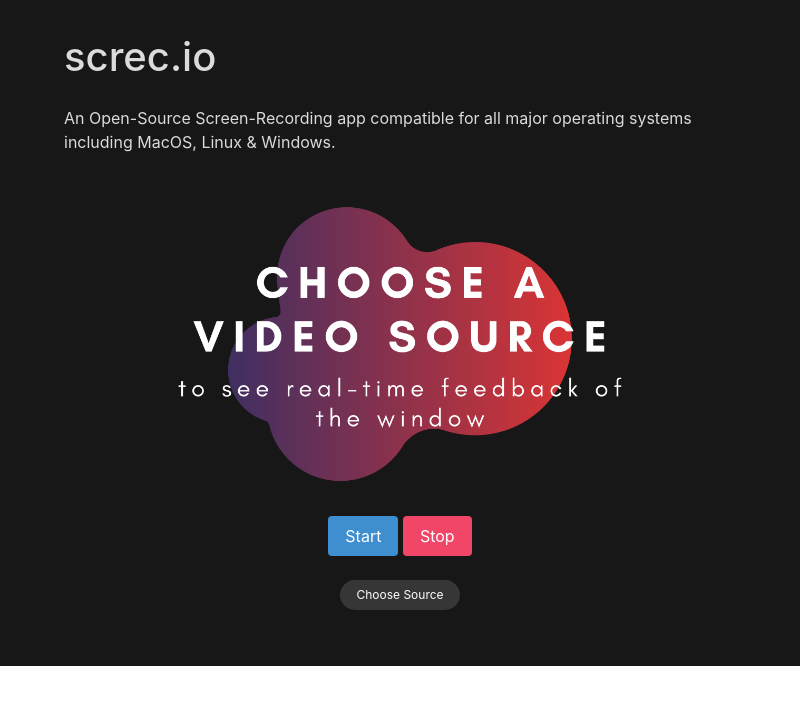
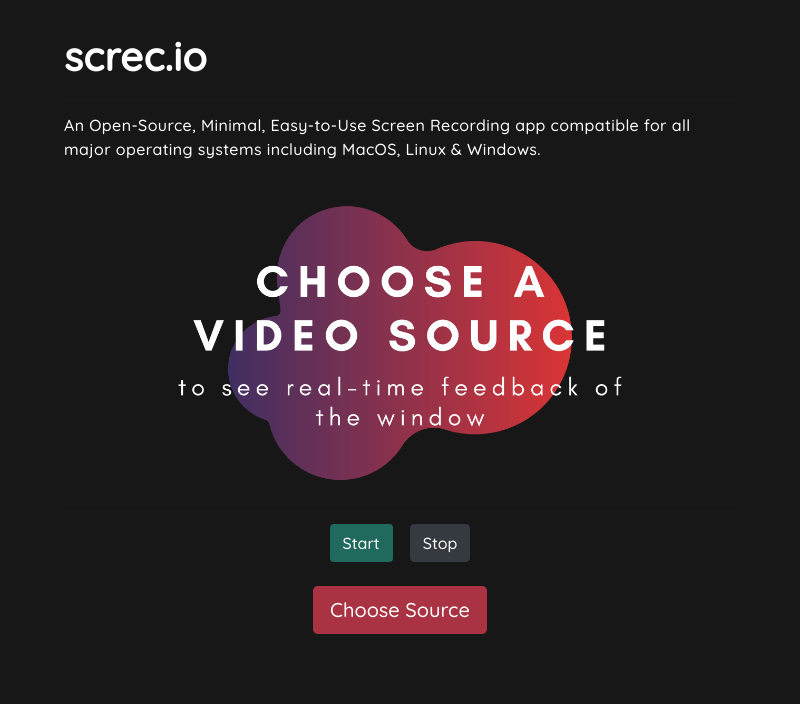
Before and after one commit to akshitsarin/screc.io, an Electron app: page screc.io/src/index.html in a window 800 px wide. Drawn offline with nearby package versions, Linux system fonts and the light colour scheme; no server answers.

Commit message:
refactored code | minor UI/layout changes

```diff
--- a/screc.io/src/index.css
+++ b/screc.io/src/index.css
@@ -1,10 +1,11 @@
 body {
-	font-family: -apple-system, BlinkMacSystemFont, "Segoe UI", Roboto, Helvetica, Arial, sans-serif;
 	margin: 0;
-	/* max-width: 40rem; */
-	width: 100%;
-	padding: 2rem 4rem 2rem 4rem;
-	background-color: #171717;
+	width: 100% !important;
+	padding: 2rem 4rem 1rem 4rem;
+	background-color: #171717 !important;
+	font-family: 'Quicksand', sans-serif !important;
+	color: white !important;
+	overflow-x: hidden !important;
 }
 
 /* disable selection */
@@ -18,11 +19,50 @@
   background: #171717; /* color of the tracking area */
 }
 
+#heading{
+	font-weight: 600 !important;
+	letter-spacing: 0.4px;
+}
+
+#description{
+	letter-spacing: 0.4px;
+}
+
 video{
 	width : 80%;
 	height: auto;
 	padding-left: 1rem;
 	padding-right: 1rem;
+}
+
+#start{
+	background-color: #206a5d;
+	color: white;
+}
+
+#start:hover{
+	background-color: #185247;
+	color: white;
+}
+
+/* #start, #start:focus, #start.active:focus, #start:active:focus{
+	border: none !important;
+	outline:none !important;
+} */
+
+#stop{
+	margin-left: 0.8em;
+	color: white;
+}
+
+#selectVideo{
+	background-color: #A93343;
+	color: white;
+}
+
+#selectVideo:hover{
+	background-color: #912d3b;
+	color: white;
 }
 
 .controls{
--- a/screc.io/src/index.html
+++ b/screc.io/src/index.html
@@ -3,25 +3,39 @@
 
   <head>
     <meta charset="UTF-8">
-    <title>screc.io</title>
-    <link rel="stylesheet" href="https://cdn.jsdelivr.net/npm/bulma@0.9.0/css/bulma.min.css">
+    <title>screc.io - An Open Source Screen Recorder</title>
 
     <link rel="stylesheet" href="index.css">
+    <link rel="stylesheet" href="https://stackpath.bootstrapcdn.com/bootstrap/4.5.0/css/bootstrap.min.css"
+      integrity="sha384-9aIt2nRpC12Uk9gS9baDl411NQApFmC26EwAOH8WgZl5MYYxFfc+NcPb1dKGj7Sk" crossorigin="anonymous">
+    <link href="https://fonts.googleapis.com/css2?family=Quicksand:wght@500&display=swap" rel="stylesheet">
+
     <script defer src = "render.js"></script>
   </head>
 
   <body class="disable-select">
-    <h2 class="subtitle is-size-2 has-text-weight-medium is-family-primary has-text-grey-lighter">screc.io</h2>
-    <p class="is-family-primary has-text-grey-lighter is-size-6">An Open-Source Screen-Recording app compatible for all major operating systems including MacOS, Linux & Windows.</p><br>
-    <!-- <hr> -->
-    <br>
+    <h1 id="heading"> screc.io </h1>
+    <hr>
+    <p id="description"> An Open-Source, Minimal, Easy-to-Use Screen Recording app compatible for all major operating systems including MacOS, Linux & Windows.</p><br>
+
     <div class="controls">
-      <video poster="source-not-selected-dark.png"></video><br><br>
-      <button id="start" class="button is-info">Start</button>
-      <button id="stop" class="button is-danger">Stop</button>
-      <!-- <hr> -->
+      <video poster="source-not-selected-dark.png"></video><br>
+
+      <hr>
+      <button id="start" class="btn">
+        Start
+      </button>
+
+      <button id="stop" class="btn btn-dark">
+        Stop
+      </button>
+
       <br><br>
-      <button id="selectVideo" class="button is-dark is-rounded is-small">Choose Source</button>
+
+      <button id="selectVideo" class="btn btn-lg">
+        Choose Source
+      </button>
+
     </div>
     <br>
   </body>
--- a/screc.io/src/index.js
+++ b/screc.io/src/index.js
@@ -9,6 +9,7 @@
   const mainWindow = new BrowserWindow({
     width: 800,
     height: 630,
+    icon: __dirname + '/screc-io-circle.png',
     webPreferences:{
       nodeIntegration: true
     }
```
Also changed, not shown: screc.io/src/screc-io-circle.png (added).
